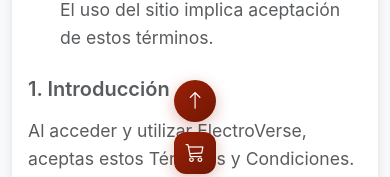
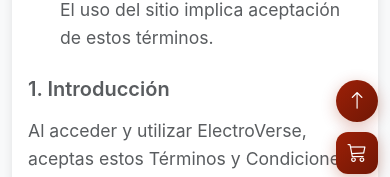
Before and after one commit to Dante-Schacht/PaginaWeb, a React (Vite) app: page /terminos-condiciones in a window 390 px wide. Shown: the part 658-835 px from the top of the page. Built offline with nearby package versions, Linux system fonts and the light colour scheme; no server answers.

Commit message:
build 1.1

```diff
--- a/src/styles/components/FloatingButtons.css
+++ b/src/styles/components/FloatingButtons.css
@@ -60,14 +60,14 @@
 
 @media (max-width: 576px) {
   .floating-buttons {
-    left: 0;
-    right: 0;
+    right: 16px;
+    left: auto;
     transform: none;
     bottom: calc(12px + env(safe-area-inset-bottom, 0px));
     gap: 10px;
     flex-direction: row;
     align-items: center;
-    justify-content: center;
+    justify-content: flex-end;
   }
   .floating-btn {
     width: 42px;
@@ -78,8 +78,11 @@
 
 @media (max-width: 430px) {
   .floating-buttons {
+    right: 12px;
+    left: auto;
+    transform: none;
     flex-direction: column;
-    justify-content: center;
-    align-items: center;
+    justify-content: flex-end;
+    align-items: flex-end;
   }
 }
```
